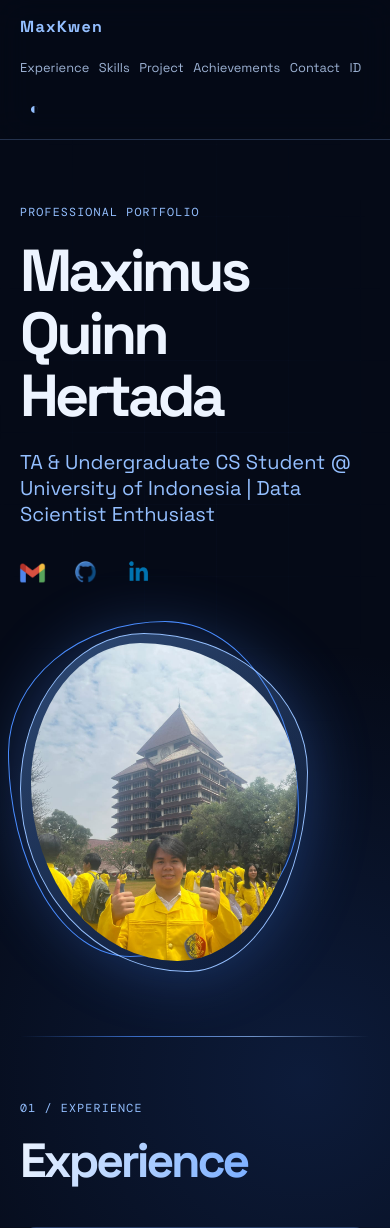
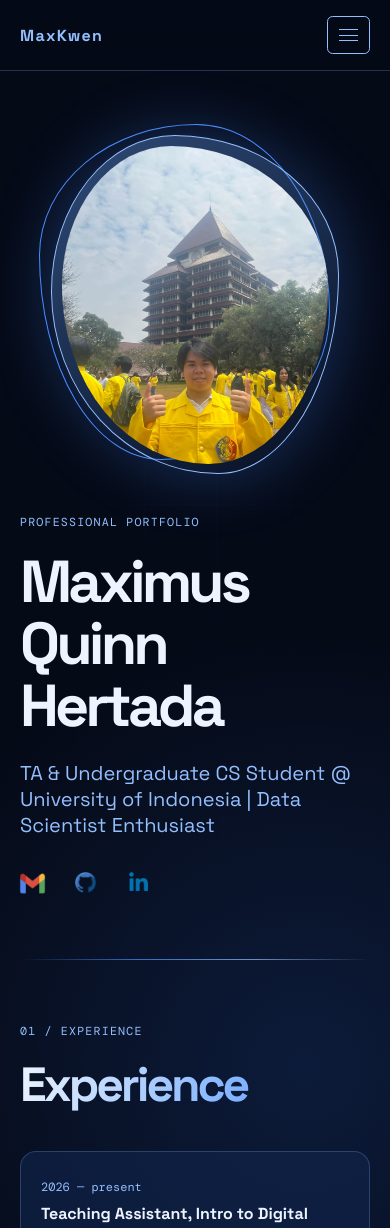
Before and after one commit to MaxKwen/MaxPorto, a Django app: page / in a window 390 px wide. Shown: the top 1228 px of the page. Run offline with Django 5.2, Linux system fonts and the light colour scheme.

Commit message:
Add responsive mobile navigation

```diff
--- a/static/css/style.css
+++ b/static/css/style.css
@@ -111,6 +111,16 @@ body::before {
   letter-spacing: 0.08em;
   text-decoration: none;
 }
+
+.mobile-navigation {
+  margin-left: auto;
+}
+
+.nav-toggle,
+.menu-button {
+  display: none;
+}
+
 .site-header nav {
   display: flex;
   flex-wrap: wrap;
@@ -493,15 +503,107 @@ h3 {
 
 @media (max-width: 760px) {
   .site-header {
-    align-items: flex-start;
+    align-items: center;
+    min-height: 4.3rem;
+  }
+
+  .mobile-navigation {
+    position: relative;
+  }
+
+  .nav-toggle {
+    display: block;
+    position: absolute;
+    width: 1px;
+    height: 1px;
+    opacity: 0;
+  }
+
+  .menu-button {
+    display: flex;
+    width: 2.7rem;
+    height: 2.4rem;
+    align-items: center;
+    justify-content: center;
     flex-direction: column;
+    gap: 0.28rem;
+    border: 1px solid var(--bright);
+    border-radius: 0.35rem;
+    color: var(--bright);
+    cursor: pointer;
+    list-style: none;
   }
+
+  .menu-button span {
+    display: block;
+    width: 1.15rem;
+    height: 1px;
+    background: currentColor;
+    transition: transform 160ms ease, opacity 160ms ease;
+  }
+
+  .nav-toggle:checked + .menu-button span:first-child {
+    transform: translateY(0.38rem) rotate(45deg);
+  }
+
+  .nav-toggle:checked + .menu-button span:nth-child(2) {
+    opacity: 0;
+  }
+
+  .nav-toggle:checked + .menu-button span:last-child {
+    transform: translateY(-0.38rem) rotate(-45deg);
+  }
+
   .site-header nav {
-    justify-content: flex-start;
+    position: absolute;
+    top: calc(100% + 0.75rem);
+    right: 0;
+    display: none;
+    width: min(17rem, calc(100vw - 2.5rem));
+    align-items: stretch;
+    flex-direction: column;
+    gap: 0;
+    padding: 0.45rem;
+    border: 1px solid var(--line);
+    border-radius: 0.7rem;
+    background: var(--header);
+    box-shadow: 0 1rem 2rem rgba(0, 0, 0, 0.24);
+    backdrop-filter: blur(16px);
   }
+
+  .nav-toggle:checked ~ nav {
+    display: flex;
+  }
+
+  .nav-toggle:focus-visible + .menu-button {
+    outline: 3px solid var(--bright);
+    outline-offset: 3px;
+  }
+
+  .site-header nav a,
+  .site-header nav .theme-switch {
+    width: 100%;
+    min-height: 2.6rem;
+    padding: 0.45rem 0.7rem;
+    border-radius: 0.4rem;
+  }
+
+  .site-header nav a:hover,
+  .site-header nav a:focus-visible {
+    background: var(--surface);
+  }
+
   .hero {
     grid-template-columns: 1fr;
+    gap: 2.5rem;
   }
+
+  .hero .portrait-frame {
+    order: -1;
+    width: min(18rem, 82vw);
+    justify-self: center;
+  }
+
   .portrait-frame {
     max-width: 18rem;
   }
@@ -519,10 +621,6 @@ h3 {
   .section {
     min-height: auto;
   }
-
-  .site-header nav {
-    row-gap: 0.75rem;
-  }
 }
 
 @media (prefers-reduced-motion: reduce) {
--- a/templates/index.html
+++ b/templates/index.html
@@ -21,6 +21,13 @@
     <input class="theme-toggle" id="theme-toggle" type="checkbox" />
     <header class="site-header">
       <a class="brand" href="#home">MaxKwen</a>
+      <div class="mobile-navigation">
+        <input class="nav-toggle" id="nav-toggle" type="checkbox" aria-label="Open navigation menu" />
+        <label class="menu-button" for="nav-toggle">
+          <span aria-hidden="true"></span>
+          <span aria-hidden="true"></span>
+          <span aria-hidden="true"></span>
+        </label>
       <nav aria-label="Primary navigation">
         <a href="#experience">{{ copy.experience }}</a
         ><a href="#skills">{{ copy.skills }}</a
@@ -35,6 +42,7 @@
           ><span class="visually-hidden">Switch light mode</span></label
         >
       </nav>
+      </div>
     </header>
     <main>
       <section class="hero section" id="home">
```
